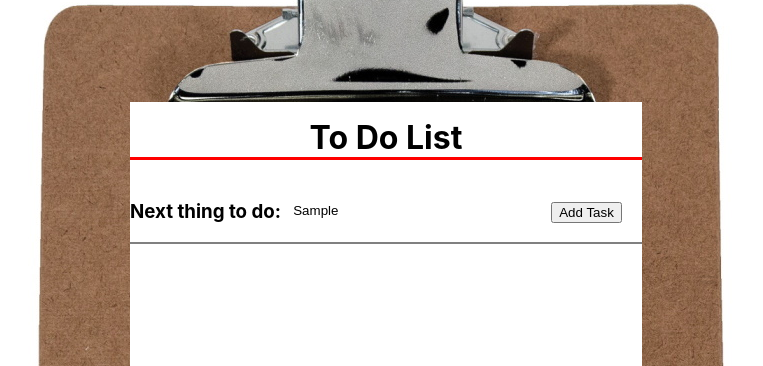
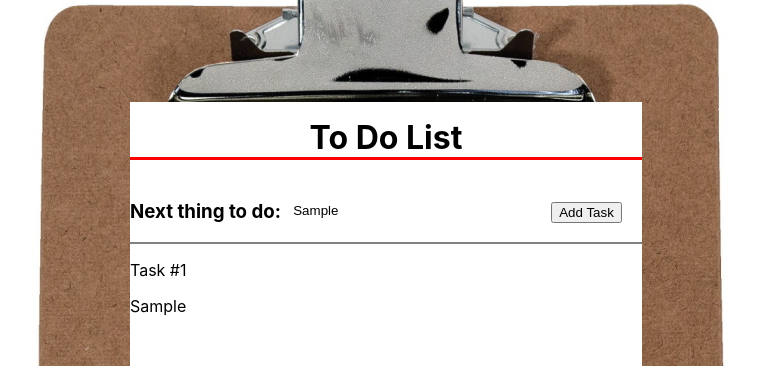
Before and after one commit to mforte215/simple-task-list, a React (Create React App) app: page / in a window 1280 px wide. Both pictures are taken after typing "Sample" into the empty fields and a click on the button "Add Task". Shown: the top 366 px of the page, without its empty margins (254-1017 px from the left). Built offline with nearby package versions, Linux system fonts and the light colour scheme.

Commit message:
Updates to the Add function. List now displaying with ID

```diff
--- /dev/null
+++ b/src/components/ToDoList/TaskList/TaskList.js
@@ -0,0 +1,19 @@
+import React from 'react';
+import Todo from '../todo/Todo';
+
+const taskList = (props) => {
+
+    let transformedTasks = Object.keys(props.tasks).map(keyIndex => {
+        return [...Array(props.tasks[keyIndex])].map((v, i) => {
+            return <Todo key={keyIndex + i} id={keyIndex} taskText={props.tasks[keyIndex].taskText} />
+        });
+    })
+
+    return (
+        <div>
+            {transformedTasks}
+        </div>
+    );
+}
+
+export default taskList;
--- a/src/components/ToDoList/ToDoList.js
+++ b/src/components/ToDoList/ToDoList.js
@@ -1,10 +1,29 @@
 import React, { Component } from 'react';
 import classes from './ToDoList.module.css';
+import TaskList from './TaskList/TaskList';
 
 class ToDoList extends Component {
 
     state = {
         newTaskInput: '',
+        taskList: [],
+    }
+
+
+    addTask = () => {
+
+       const newTask = {
+            taskText: this.state.newTaskInput,
+        }
+
+        let newTaskList = [...this.state.taskList];
+        newTaskList.push(newTask);
+        this.setState(
+            {
+                taskList: newTaskList
+            }
+        );
+
     }
 
 
@@ -27,11 +46,14 @@ class ToDoList extends Component {
 
     return (
         <div className={classes.ToDoList}>
+            <div>
             <h1 className={classes.Title}>To Do List</h1>
             <div className={classes.InputFormSpace}>
             <h3>Next thing to do: </h3>
             <input onChange={this.updateTask} name="inputText" className={classes.InputControlText} type="text" />
-            <button onClick={this.AddTask} className={classes.InputControlButton}>Add Task</button>
+            <button onClick={this.addTask} className={classes.InputControlButton}>Add Task</button>
+            </div>
+            <TaskList tasks={this.state.taskList} />
             </div>
         </div>
     );
--- a/src/components/ToDoList/todo/Todo.js
+++ b/src/components/ToDoList/todo/Todo.js
@@ -2,9 +2,13 @@ import React from 'react';
 
 const todo = (props) => {
 
+
+    let taskNumber = parseInt(props.id) + 1;
+
     return (
         <div>
-
+            <p>Task #{taskNumber}</p>
+            <p>{props.taskText}</p>
         </div>
     );
 }
```
Also changed, not shown: 1 other file (tests, documents, lock files or other folders).
